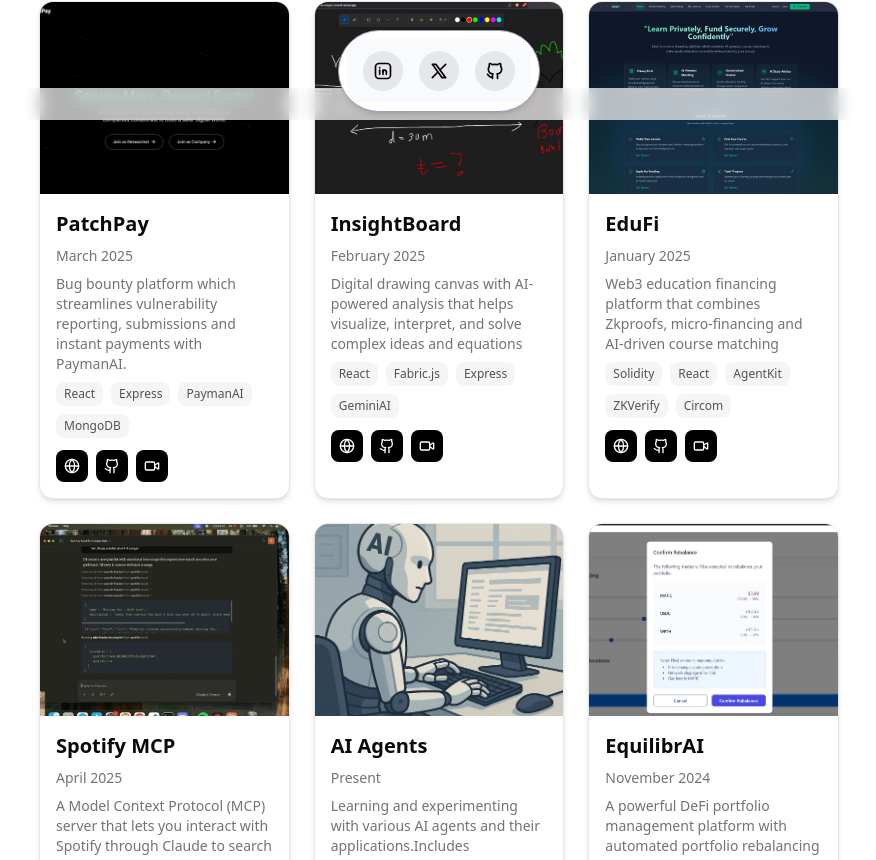
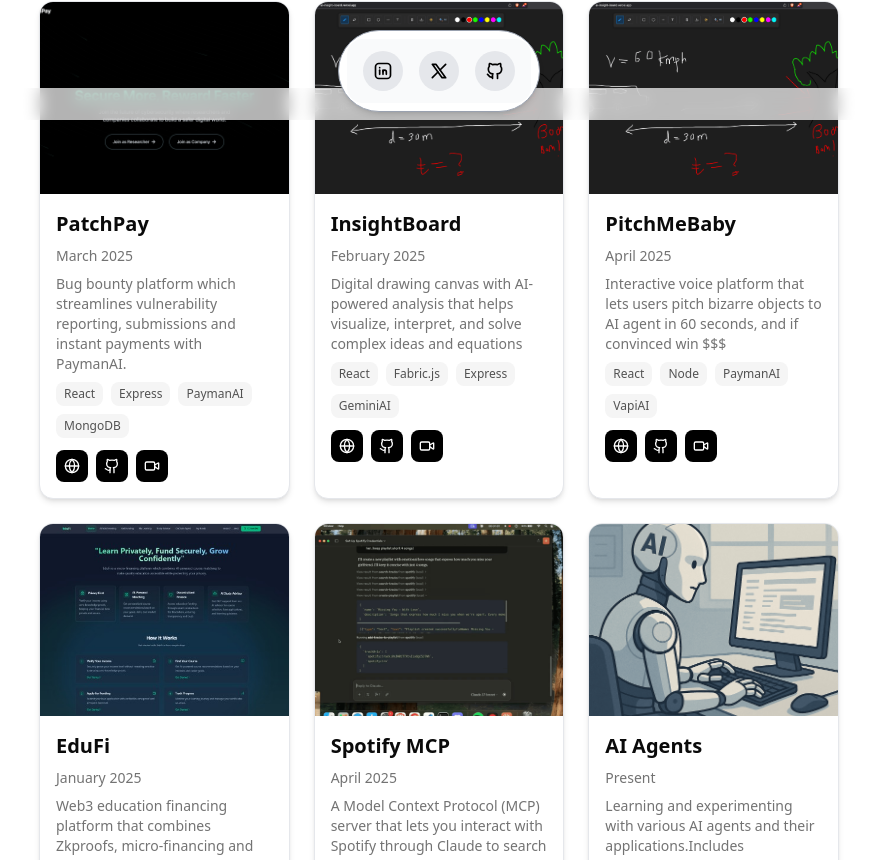
Before and after one commit to hrishi0102/portfolio, a React (Vite) app: page / in a window 1280 px wide. Shown: the part 680-1540 px from the top of the page, without its empty margins (201-1077 px from the left). Built offline with nearby package versions, Linux system fonts and the light colour scheme.

Commit message:
new project added

```diff
--- a/src/App.tsx
+++ b/src/App.tsx
@@ -40,6 +40,19 @@
         { label: "Website", url: "https://ai-insight-board.vercel.app" },
         { label: "Source", url: "https://github.com/hrishi0102/InsightBoard" },
         { label: "Demo", url: "" },
+      ],
+    },
+    {
+      title: "PitchMeBaby",
+      period: "April 2025",
+      src: insightboard,
+      description:
+        "Interactive voice platform that lets users pitch bizarre objects to AI agent in 60 seconds, and if convinced win $$$",
+      stack: ["React", "Node", "PaymanAI", "VapiAI"],
+      buttons: [
+        { label: "Website", url: "https://pitchmebaby.vercel.app/" },
+        { label: "Source", url: "https://github.com/hrishi0102/pitchmebaby" },
+        { label: "Demo", url: "https://github.com/hrishi0102/pitchmebaby" },
       ],
     },
     {
```
